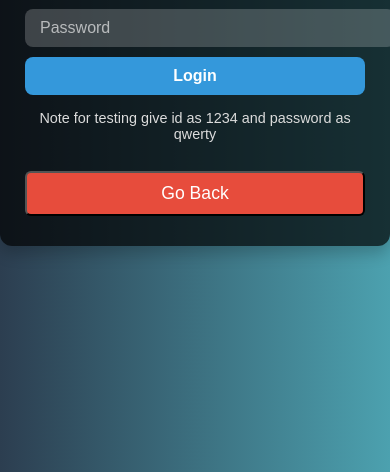
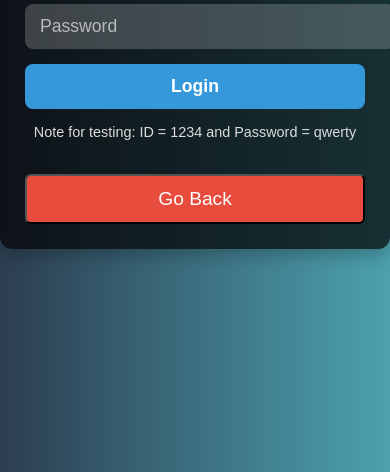
Before and after one commit to Anubhab-Rakshit/syntaxerror-hacknovare, a website: page views/login.html in a window 390 px wide. Shown: the part 372-844 px from the top of the page. Drawn offline with Linux system fonts and the light colour scheme.

Commit message:
Update login.html

```diff
--- a/views/login.html
+++ b/views/login.html
@@ -1,11 +1,11 @@
 <!DOCTYPE html>
 <html lang="en">
-
 <head>
   <meta charset="UTF-8" />
   <meta name="viewport" content="width=device-width, initial-scale=1.0" />
   <title>Government Login</title>
   <style>
+    /* Global styles */
     body {
       display: flex;
       justify-content: center;
@@ -23,7 +23,7 @@
       border-radius: 12px;
       box-shadow: 0 8px 15px rgba(0, 0, 0, 0.2);
       width: 100%;
-      max-width: 400px;
+      max-width: 450px;
       animation: fadeIn 1s ease-in-out;
     }
 
@@ -34,14 +34,19 @@
       color: #ffffff;
     }
 
+    .login-container form {
+      display: flex;
+      flex-direction: column;
+      gap: 15px;
+    }
+
     .login-container form input {
       display: block;
       width: 100%;
-      margin: 10px 0;
-      padding: 10px 15px;
+      padding: 12px 15px;
       border: none;
       border-radius: 8px;
-      font-size: 1em;
+      font-size: 1.1em;
       background: rgba(255, 255, 255, 0.2);
       color: #ffffff;
       outline: none;
@@ -92,12 +97,12 @@
     .go-back-btn {
       background: #e74c3c;
       color: white;
-      padding: 10px 20px;
+      padding: 12px 20px;
       border-radius: 6px;
       cursor: pointer;
+      margin-top: 20px;
+      font-size: 1.1em;
       width: 100%;
-      margin-top: 15px;
-      font-size: 1.1em;
       transition: background 0.3s ease, transform 0.2s ease;
     }
 
@@ -106,19 +111,34 @@
       transform: scale(1.05);
     }
 
+    /* Responsive Design */
+    @media (max-width: 768px) {
+      .login-container {
+        padding: 25px;
+      }
+
+      .login-container h2 {
+        font-size: 1.5em;
+      }
+
+      .go-back-btn {
+        font-size: 1.2em;
+        padding: 12px 18px;
+      }
+    }
+
     @keyframes fadeIn {
       from {
         opacity: 0;
         transform: translateY(-20px);
       }
-
       to {
         opacity: 1;
         transform: translateY(0);
       }
     }
   </style>
-  <link rel="icon" href="../images/logo.jpg  " type="image/x-icon">
+  <link rel="icon" href="../images/logo.jpg" type="image/x-icon">
 </head>
 
 <body>
@@ -129,9 +149,8 @@
       <input type="password" name="password" placeholder="Password" required />
       <input type="submit" value="Login" />
     </form>
-    <p>Note for testing give id as 1234 and password as qwerty</p>
+    <p>Note for testing: ID = 1234 and Password = qwerty</p>
     <button class="go-back-btn" onclick="window.location.href='https://civilizedchaos.netlify.app';">Go Back</button>
   </div>
 </body>
-
 </html>
```
